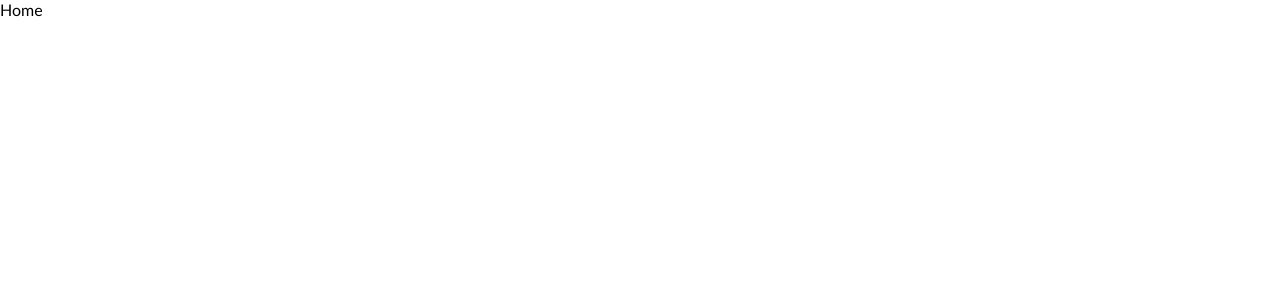
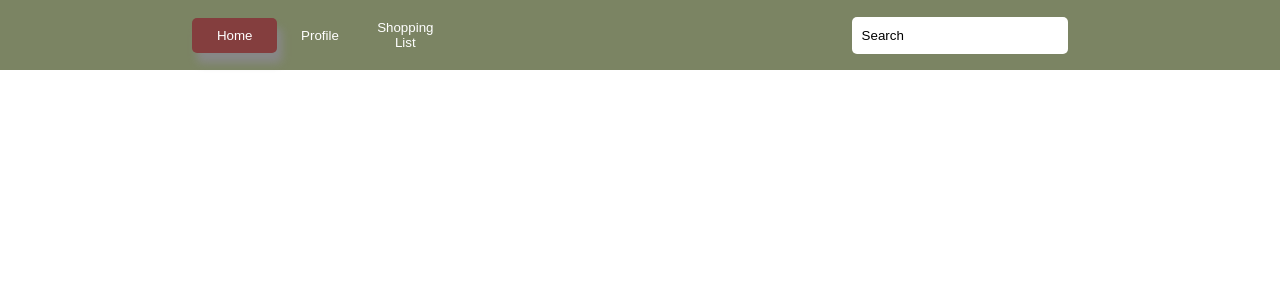
Before and after one commit to YoussefHoussein/online-recipes, a React (Create React App) app in the folder frontend/: page /home in a window 1280 px wide. Shown: the top 300 px of the page. Built offline with nearby package versions, Linux system fonts and the light colour scheme.

Commit message:
frotend <> add the navbar component

```diff
--- a/frontend/src/components/home/index.jsx
+++ b/frontend/src/components/home/index.jsx
@@ -1,8 +1,9 @@
 import React from 'react'
+import Navbar from './navbar'
 
 const Home = () => {
   return (
-    <div>Home</div>
+    <Navbar />
   )
 }
 
--- /dev/null
+++ b/frontend/src/components/home/navbar/index.jsx
@@ -0,0 +1,18 @@
+import React from 'react'
+import './style.css'
+const Navbar = ({selected = "Home"}) => {
+  return (
+    <div className='navbar flex spaceAround'>
+        <div className="navbar-items flex center spaceBetween">
+            <button className={selected == "Home" ? 'item-button selected' : 'item-button'}>Home</button>
+            <button className={selected == "Profile" ? 'item-button selected' : 'item-button'}>Profile</button>
+            <button className={selected == "Shopping List" ? 'item-button selected' : 'item-button'}>Shopping List</button>
+        </div>
+        <div className="search flex center">
+            <input type="text" placeholder='Search' className='search-bar'/>
+        </div>
+    </div>
+  )
+}
+
+export default Navbar
--- /dev/null
+++ b/frontend/src/components/home/navbar/style.css
@@ -0,0 +1,34 @@
+.navbar{
+    width: 100%;
+    height: 70px;
+    background-color: #7B8463;
+}
+.navbar-items{
+    width: 20%;
+}
+.item-button{
+    background-color: transparent;
+    color: white;
+    border: 0;
+    width: 35%;
+    height: 50%;
+    border-radius: 5px;
+
+}
+.search{
+    width: 20%;
+}
+.search-bar{
+    width: 80%;
+    height: 50%;
+    border: 0;
+    border-radius: 5px;
+    padding-left: 10px;
+}
+::placeholder{
+    color: black;
+}
+.selected{
+    background-color: #843E3E ;
+    box-shadow: 5px 10px 8px #888888;
+}
```
